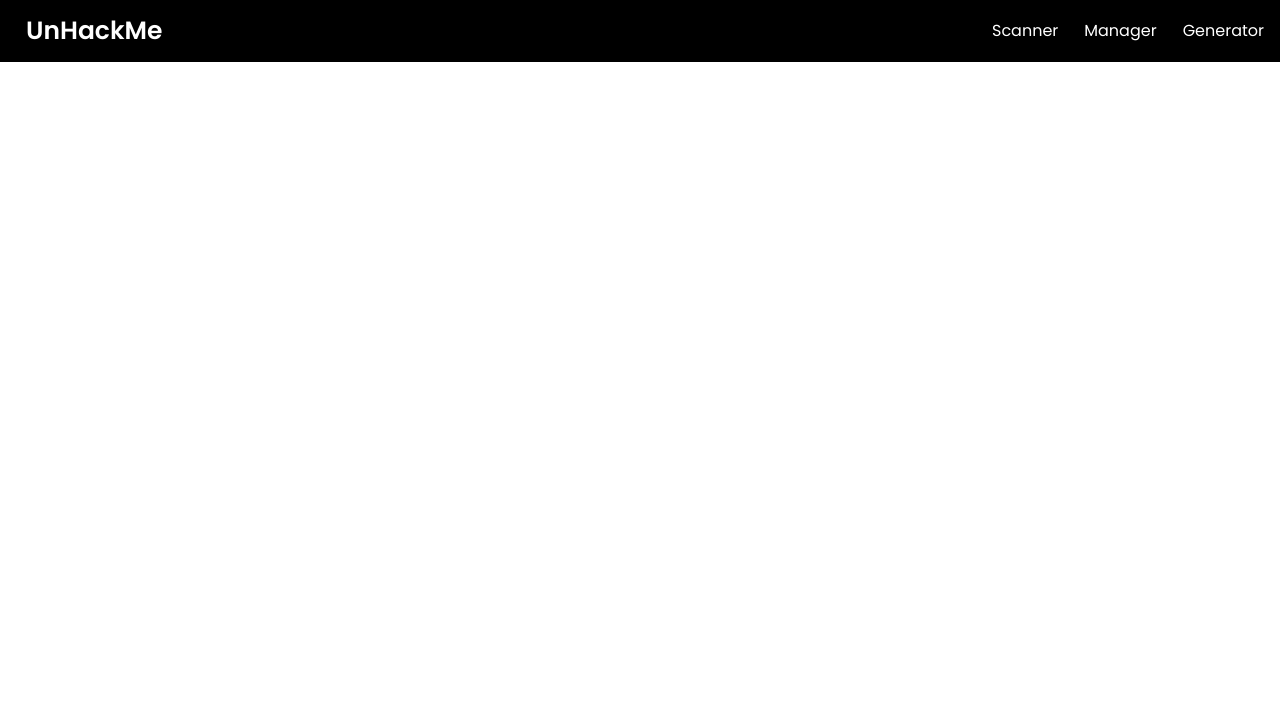
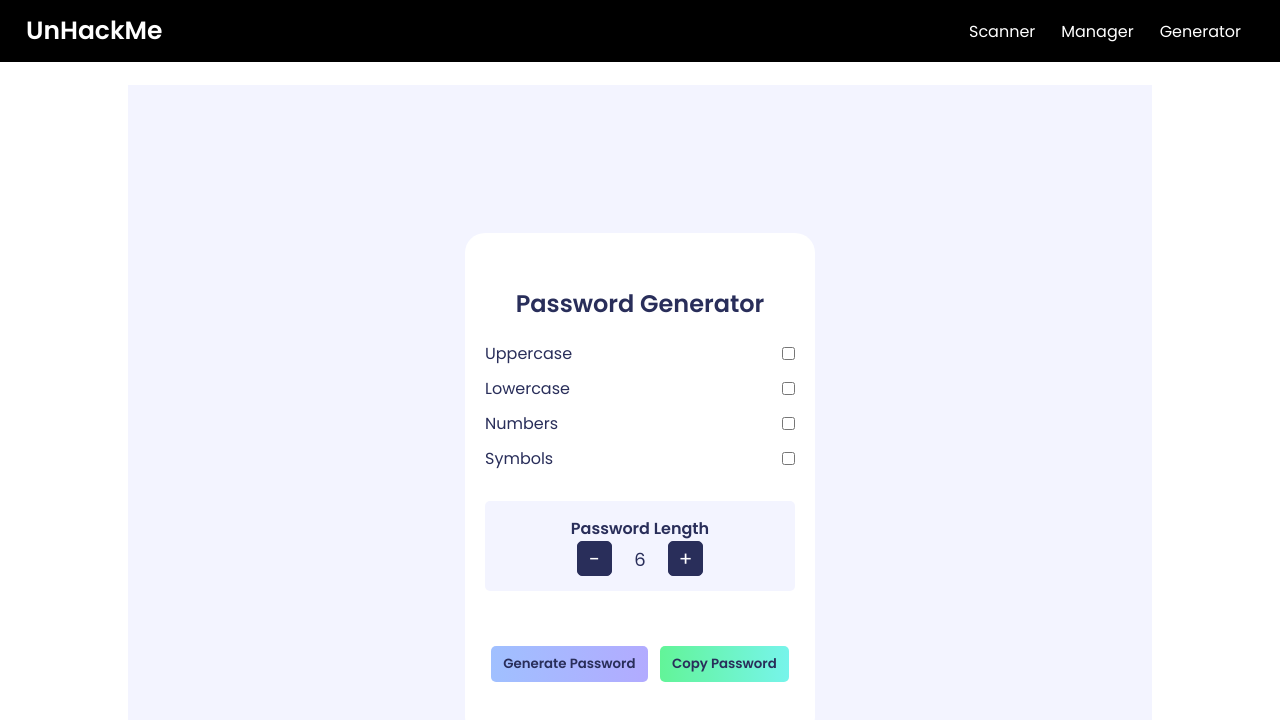
Before and after one commit to umam-khan/sem5proj, a React (Vite) app in the folder SemV/: page /password-maker in a window 1280 px wide. Shown: the top 720 px of the page. Built offline with nearby package versions, Linux system fonts and the light colour scheme.

Commit message:
password generator added

```diff
--- a/SemV/src/App.jsx
+++ b/SemV/src/App.jsx
@@ -4,6 +4,7 @@ import Scanner from "./pages/Scanner";
 import PasswordChecker from "./pages/PasswordMaker";
 import PasswordManager from "./pages/PasswordManager";
 import NavBar from "./pages/nav";
+import PasswordMaker from "./pages/PasswordMaker";
 const App = () => {
   return (
     <>
@@ -13,14 +14,12 @@ const App = () => {
       <Routes>
         <Route path="/scanner" element={<Scanner />}></Route>
         <Route path="/password-checker" element={<PasswordChecker />}></Route>
+        <Route path="/password-maker" element={<PasswordMaker />}></Route>
         <Route path="/password-manager" element={<PasswordManager />}></Route>
       </Routes>
     </Router>
     </div>
     </>
-
-
-
   );
 };
 
--- /dev/null
+++ b/SemV/src/Modal.css
@@ -0,0 +1,119 @@
+.backdrop {
+    position: fixed;
+    top: 0;
+    left: 0;
+    width: 100%;
+    height: 100vh;
+    z-index: 100;
+    background: rgba(0, 0, 0, 0.75);
+  }
+
+  .modal {
+    position: fixed;
+    top: 50%;
+    left: 50%;
+    transform: translate(-50%, -50%);
+    width: 500px;
+    padding: 1rem;
+    border-radius: 5px;
+    background: linear-gradient(to right, #a0c0ff, #b2abff);
+    z-index: 100;
+  }
+
+  .modal button {
+    margin-top: 20px;
+    padding: 8px 12px;
+    color: #292e5a;
+    border: none;
+    border-radius: 5px;
+    cursor: pointer;
+  }
+  .App {
+    height: 100vh;
+    display: flex;
+    align-items: center;
+    justify-content: center;
+    color: #292e5a;
+    background-color: #f3f4ff;
+  }
+
+  .generator {
+    width: 350px;
+    padding: 30px 20px;
+    border-radius: 20px;
+    background-color: #fff;
+  }
+
+  .generator__title,
+  .password {
+    text-align: center;
+    margin-bottom: 20px;
+  }
+
+  .generator__form-control {
+    display: flex;
+    justify-content: space-between;
+    margin-bottom: 10px;
+  }
+
+  .generator__form-control input {
+    accent-color: #b2abff;
+  }
+
+  .generator__length {
+    display: flex;
+    flex-direction: column;
+    align-items: center;
+    justify-content: center;
+    margin: 30px 0;
+    padding: 15px;
+    border-radius: 5px;
+    background-color: #f3f4ff;
+  }
+
+  .generator__length-counter button {
+    width: 35px;
+    height: 35px;
+    font-size: 20px;
+    margin: 0 10px;
+    color: #fff;
+    background-color: #292e5a;
+    border: 1px solid #292e5a;
+    border-radius: 5px;
+    transition: all 200ms linear;
+    cursor: pointer;
+  }
+
+  .generator__length-counter button:hover {
+    color: #292e5a;
+    background-color: #f3f3f3;
+    border: 1px solid #292e5a;
+  }
+
+  .generator__length-counter span {
+    display: inline-block;
+    font-size: 18px;
+    width: 36px;
+    text-align: center;
+  }
+
+  .generator__form-actions {
+    display: flex;
+    justify-content: space-around;
+  }
+
+  .generator__form-actions .btn {
+    padding: 8px 12px;
+    color: #292e5a;
+    border: none;
+    border-radius: 5px;
+    cursor: pointer;
+  }
+
+  .generator__form-actions .generate-btn {
+    background: linear-gradient(to right, #a0c0ff, #b2abff);
+  }
+
+  .generator__form-actions .copy-btn {
+    background: linear-gradient(to right, #62f498, #77f4eb);
+  }
--- /dev/null
+++ b/SemV/src/components/Modal.jsx
@@ -0,0 +1,16 @@
+import "../Modal.css";
+
+const Modal = (props) => {
+  return (
+    <>
+      <div onClick={props.onClose} className="backdrop"></div>
+      <div className="modal">
+        <h2>{props.title}</h2>
+        <p>{props.message}</p>
+        <button onClick={props.onClose}>Okay</button>
+      </div>
+    </>
+  );
+};
+
+export default Modal;
--- /dev/null
+++ b/SemV/src/data.js
@@ -0,0 +1,4 @@
+export const numbers = "0123456789";
+export const upperCaseLetters = "ABCDEFGHIJKLMNOPQRSTUVWXYZ";
+export const lowerCaseLetters = "abcdefghijklmnopqrstuvwxyz";
+export const special = "!'^+%&/()=?_#$½§{[]}|;:>÷`<.*-@é";
--- a/SemV/src/index.css
+++ b/SemV/src/index.css
@@ -1,3 +1,12 @@
-@tailwind base;
+/* @tailwind base;
 @tailwind components;
-@tailwind utilities;
+@tailwind utilities; */
+
+@import url("https://fonts.googleapis.com/css2?family=Poppins&display=swap");
+
+* {
+  margin: 0;
+  padding: 0;
+  box-sizing: border-box;
+  font-family: "Poppins";
+}
--- a/SemV/src/pages/PasswordMaker.jsx
+++ b/SemV/src/pages/PasswordMaker.jsx
@@ -1,11 +1,194 @@
-import React from "react";
+import "../App.css";
 
-const PasswordMaker = () => {
+import { useState } from "react";
+
+import { upperCaseLetters, lowerCaseLetters, numbers, special } from "../data";
+
+import Modal from "../components/Modal";
+
+function PasswordMaker() {
+  const [password, setPassword] = useState("");
+  const [counter, setCounter] = useState(6);
+  const [isUppercase, setIsUppercase] = useState(false);
+  const [isLowercase, setIsLowercase] = useState(false);
+  const [isNumber, setIsNumber] = useState(false);
+  const [isSymbol, setIsSymbol] = useState(false);
+  const [modal, setModal] = useState({
+    title: "",
+    show: false,
+    message: "",
+  });
+
+  const increaseCounter = (e) => {
+    e.preventDefault();
+
+    if (counter < 20) {
+      setCounter((prevCounter) => prevCounter + 1);
+    }
+  };
+
+  const decreaseCounter = (e) => {
+    e.preventDefault();
+
+    if (counter > 6) {
+      setCounter((prevCounter) => prevCounter - 1);
+    }
+  };
+
+  const generatePassword = (e) => {
+    e.preventDefault();
+
+    let _password = "";
+
+    for (let i = 0; i < counter; i++) {
+      _password += getRandom();
+    }
+
+    setPassword(_password);
+  };
+
+  const getRandom = () => {
+    const chars = [];
+
+    if (isUppercase) {
+      chars.push(
+        upperCaseLetters[Math.floor(Math.random() * upperCaseLetters.length)]
+      );
+    }
+
+    if (isLowercase) {
+      chars.push(
+        lowerCaseLetters[Math.floor(Math.random() * lowerCaseLetters.length)]
+      );
+    }
+
+    if (isNumber) {
+      chars.push(numbers[Math.floor(Math.random() * numbers.length)]);
+    }
+
+    if (isSymbol) {
+      chars.push(special[Math.floor(Math.random() * special.length)]);
+    }
+
+    if (chars.length === 0) return "";
+
+    return chars[Math.floor(Math.random() * chars.length)];
+  };
+
+  const createCopy = () => {
+    const textAreaEl = document.createElement("textarea");
+    textAreaEl.innerText = password;
+    document.body.appendChild(textAreaEl);
+    textAreaEl.select();
+    document.execCommand("copy");
+    textAreaEl.remove();
+  };
+
+  const copyPasswordHandler = (e) => {
+    e.preventDefault();
+
+    if (password.trim().length === 0) {
+      setModal({
+        title: "Error",
+        message: "There is nothing to copy",
+        show: true,
+      });
+    } else {
+      setModal({
+        title: "Success",
+        message: "Password successfully copied to clipboard",
+        show: true,
+      });
+    }
+
+    createCopy();
+  };
+
+  const closeModalHandler = () => {
+    setModal({ ...modal, show: false });
+  };
+
   return (
-    <div>
-      <h1>password maker</h1>
+    <div className="App">
+      {modal.show && (
+        <Modal
+          onClose={closeModalHandler}
+          title={modal.title}
+          message={modal.message}
+        />
+      )}
+      <div className="generator">
+        <h2 className="generator__title">Password Generator</h2>
+        <h4 className="password">{password}</h4>
+
+        <form className="generator__form">
+          <div className="generator__form-controls">
+            <div className="generator__form-control">
+              <label htmlFor="uppercase">Uppercase</label>
+              <input
+                checked={isUppercase}
+                onChange={(e) => setIsUppercase(e.target.checked)}
+                type="checkbox"
+                id="uppercase"
+                name="uppercase"
+              />
+            </div>
+
+            <div className="generator__form-control">
+              <label htmlFor="lowercase">Lowercase</label>
+              <input
+                checked={isLowercase}
+                onChange={(e) => setIsLowercase(e.target.checked)}
+                type="checkbox"
+                id="lowercase"
+                name="lowercase"
+              />
+            </div>
+
+            <div className="generator__form-control">
+              <label htmlFor="numbers">Numbers</label>
+              <input
+                checked={isNumber}
+                onChange={(e) => setIsNumber(e.target.checked)}
+                type="checkbox"
+                id="numbers"
+                name="numbers"
+              />
+            </div>
+
+            <div className="generator__form-control">
+              <label htmlFor="symbols">Symbols</label>
+              <input
+                checked={isSymbol}
+                onChange={(e) => setIsSymbol(e.target.checked)}
+                type="checkbox"
+                id="symbols"
+                name="symbols"
+              />
+            </div>
+
+            <div className="generator__length">
+              <h4 className="generator__length-title">Password Length</h4>
+              <div className="generator__length-counter">
+                <button onClick={decreaseCounter}>-</button>
+                <span>{counter}</span>
+                <button onClick={increaseCounter}>+</button>
+              </div>
+            </div>
+
+            <div className="generator__form-actions">
+              <button onClick={generatePassword} className="btn generate-btn">
+                Generate Password
+              </button>
+              <button onClick={copyPasswordHandler} className="btn copy-btn">
+                Copy Password
+              </button>
+            </div>
+          </div>
+        </form>
+      </div>
     </div>
   );
-};
+}
 
 export default PasswordMaker;
```
